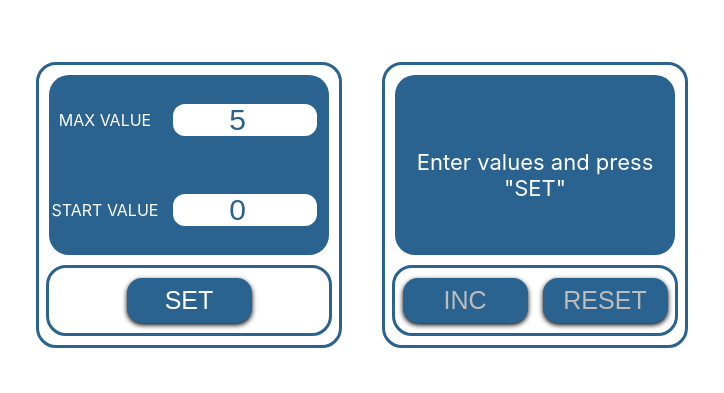
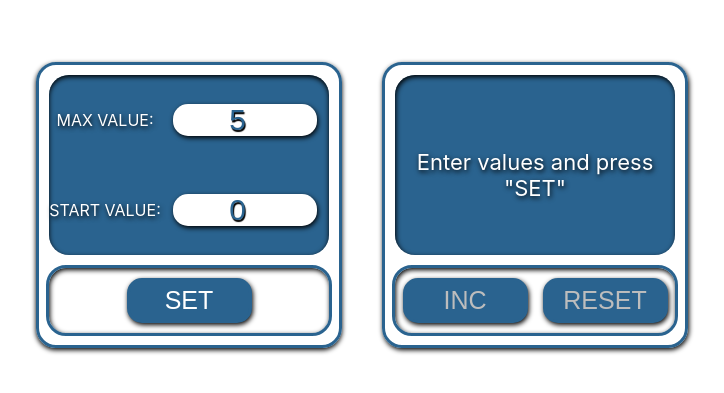
Before and after one commit to PasterZOOM/counter, a React (Create React App) app: page / in a window 1280 px wide. Shown: the part 195-588 px from the top of the page, without its empty margins (278-1002 px from the left). Built offline with nearby package versions, Linux system fonts and the light colour scheme.

Commit message:
css modification

```diff
--- a/src/App.tsx
+++ b/src/App.tsx
@@ -15,8 +15,6 @@ function App() {
 
     useEffect(() => {
         let startValueAsString = localStorage.getItem('startValue')
-        // startValueAsString && setStartValue(JSON.parse(startValueAsString))
-        // startValueAsString && setCount(JSON.parse(startValueAsString))
         if (startValueAsString) {
             setStartValue(JSON.parse(startValueAsString))
             setCount(JSON.parse(startValueAsString))
--- a/src/components/button/Button.module.css
+++ b/src/components/button/Button.module.css
@@ -7,16 +7,16 @@
     border-radius: 15px;
     background: rgba(42, 99, 143, 1);
     transition: 0.2s;
-    box-shadow: 0 2px 5px black;
+    box-shadow: 1px 2px 5px black;
 }
 
 .button:hover {
-    box-shadow: 0 4px 7px black;
+    box-shadow: 2px 4px 7px black;
     transform: translateY(-2px);
 }
 
 .button:active {
-    box-shadow: 0 2px 5px black;
+    box-shadow: 1px 2px 5px black;
     transform: translateY(0px);
 }
 
@@ -26,7 +26,7 @@
     color: #bdbdbd;
     border: 3px solid rgba(42, 99, 143, 1);
     border-radius: 15px;
-    box-shadow: 0 2px 5px black;
+    box-shadow: 1px 2px 5px black;
     background: rgba(42, 99, 143, 1);
     transform: translateY(0px);
 }
--- a/src/components/counter/Counter.module.css
+++ b/src/components/counter/Counter.module.css
@@ -1,23 +1,29 @@
-.classicText{
+.classicText {
     color: white;
     font-size: 120px;
     text-align: center;
+    text-shadow: 1px 2px 5px black;
 }
-.redText{
+
+.redText {
     color: red;
     font-size: 120px;
     text-align: center;
     transition: 0.5s;
+    text-shadow: 1px 2px 5px black;
 }
-.setText{
+.setText {
     color: white;
     font-size: 22px;
     text-align: center;
     padding-top: 74px;
+    text-shadow: 1px 2px 5px black;
 }
-.errorText{
+
+.errorText {
     color: red;
     font-size: 34px;
     text-align: center;
     padding-top: 68px;
+    text-shadow: 1px 2px 5px black;
 }
--- a/src/components/input/InputNumber.module.css
+++ b/src/components/input/InputNumber.module.css
@@ -4,20 +4,40 @@
     width: 140px;
     height: 30px;
     color: rgba(42, 99, 143, 1);
-    border: 3px solid rgba(42, 99, 143, 1);
+    border:none;
     border-radius: 15px;
     transition: 0.2s;
     outline:none;
+    box-shadow: 1px 2px 5px black;
+    text-shadow: 1px 2px 1px black;
+}
+.input:hover {
+    box-shadow: 2px 4px 7px black;
+    transform: translateY(-2px);
+}
+.input:focus {
+    box-shadow: 2px 4px 7px black;
+    transform: translateY(-2px);
 }
 
 .error {
-    outline:none;
+    outline: none;
     font-size: 30px;
     text-align: center;
     width: 140px;
     height: 30px;
-    border: 3px solid rgb(238, 0, 0);
+    border:none;
     border-radius: 15px;
     color: rgb(238, 0, 0);
     transition: 0.2s;
+    box-shadow: 1px 2px 5px black;
+    text-shadow: 1px 2px 1px black;
 }
+.error:hover {
+    box-shadow: 2px 4px 7px black;
+    transform: translateY(-2px);
+}
+.error:focus {
+    box-shadow: 2px 4px 7px black;
+    transform: translateY(-2px);
+}
--- a/src/components/scoreboard/Scoreboard.module.css
+++ b/src/components/scoreboard/Scoreboard.module.css
@@ -4,6 +4,12 @@
     width: 300px;
     height: 280px;
     margin: 20px;
+    box-shadow: 1px 2px 5px black;
+    transition: 0.2s;
+}
+.scoreboard:hover {
+    box-shadow: 2px 5px 10px black;
+    transform: translateY(-3px);
 }
 
 .counter {
@@ -14,6 +20,7 @@
     height: 180px;
     background: rgba(42, 99, 143, 1);
     border-radius: 20px;
+    box-shadow: inset 1px 2px 5px black;
 }
 
 .buttons {
@@ -28,4 +35,5 @@
     margin-left: auto;
     margin-right: auto;
     margin-top: 10px;
+    box-shadow: inset 1px 2px 5px black;
 }
--- a/src/components/settings/Settings.module.css
+++ b/src/components/settings/Settings.module.css
@@ -5,6 +5,12 @@
     height: 280px;
     margin: 20px;
     color: white;
+    box-shadow: 0 2px 5px black;
+    transition: 0.2s;
+}
+.setting:hover {
+    box-shadow: 2px 5px 10px black;
+    transform: translateY(-3px);
 }
 
 .values {
@@ -17,6 +23,7 @@
     height: 180px;
     background: rgba(42, 99, 143, 1);
     border-radius: 20px;
+    box-shadow: inset 0 2px 5px black;
 }
 
 .button {
@@ -31,6 +38,7 @@
     margin-left: auto;
     margin-right: auto;
     margin-top: 10px;
+    box-shadow: inset 1px 2px 5px black;
 }
 
 .settingString{
@@ -38,8 +46,5 @@
     grid-template-columns: 40% 60%;
     align-items: center;
     text-align: center;
+    text-shadow: 1px 2px 5px black;
 }
-
-.inputName{
-
-}
--- a/src/components/settings/Settings.tsx
+++ b/src/components/settings/Settings.tsx
@@ -30,9 +30,7 @@ export const Settings: React.FC<ScoreboardPropsType> =
             <div className={style.setting}>
                 <div className={style.values}>
                     <div className={style.settingString}>
-                        <div className={style.inputName}>
-                            MAX VALUE
-                        </div>
+                            MAX VALUE:
                         <div>
                             <InputNumber value={maxValue}
                                          callBack={ChangeMaxValue}
@@ -41,9 +39,7 @@ export const Settings: React.FC<ScoreboardPropsType> =
                         </div>
                     </div>
                     <div className={style.settingString}>
-                        <div className={style.inputName}>
-                            START VALUE
-                        </div>
+                            START VALUE:
                         <div>
                             <InputNumber value={startValue}
                                          callBack={ChangeStartValue}
```
